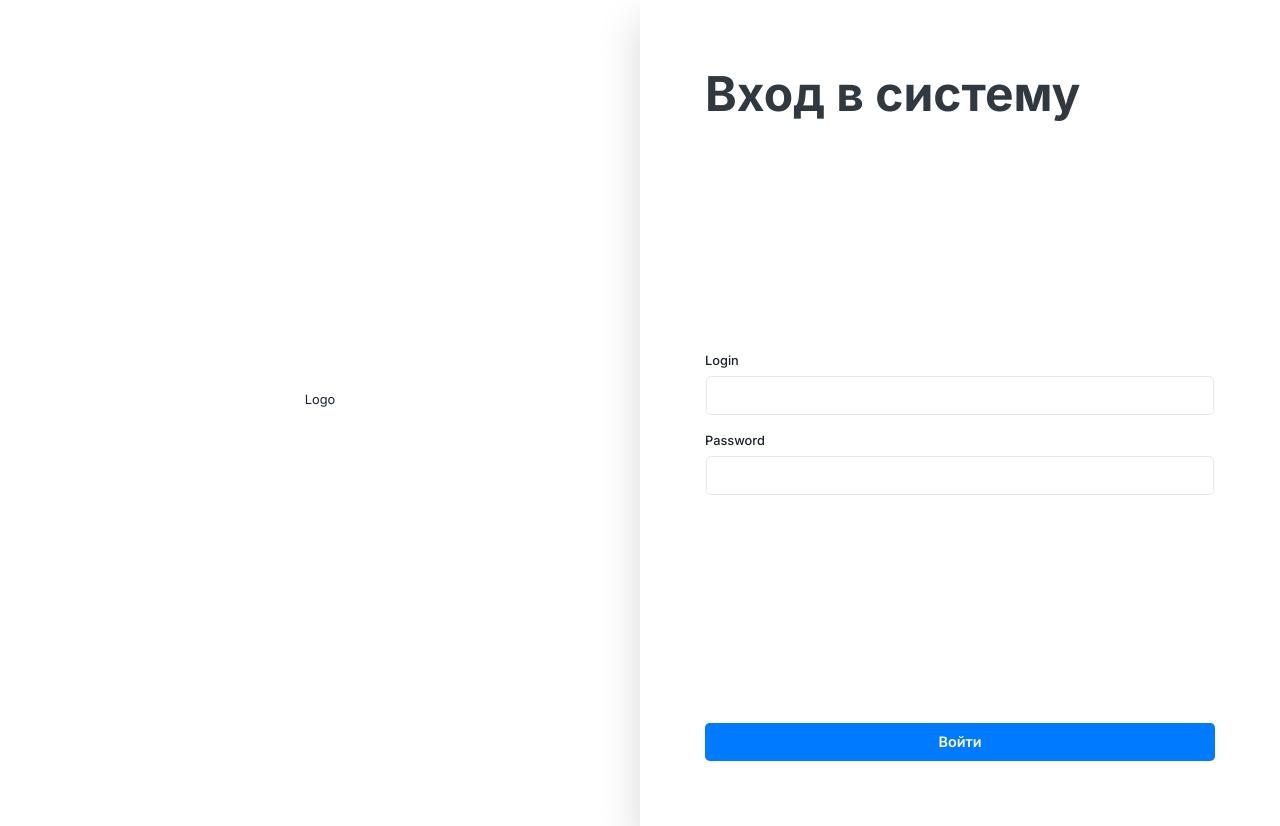
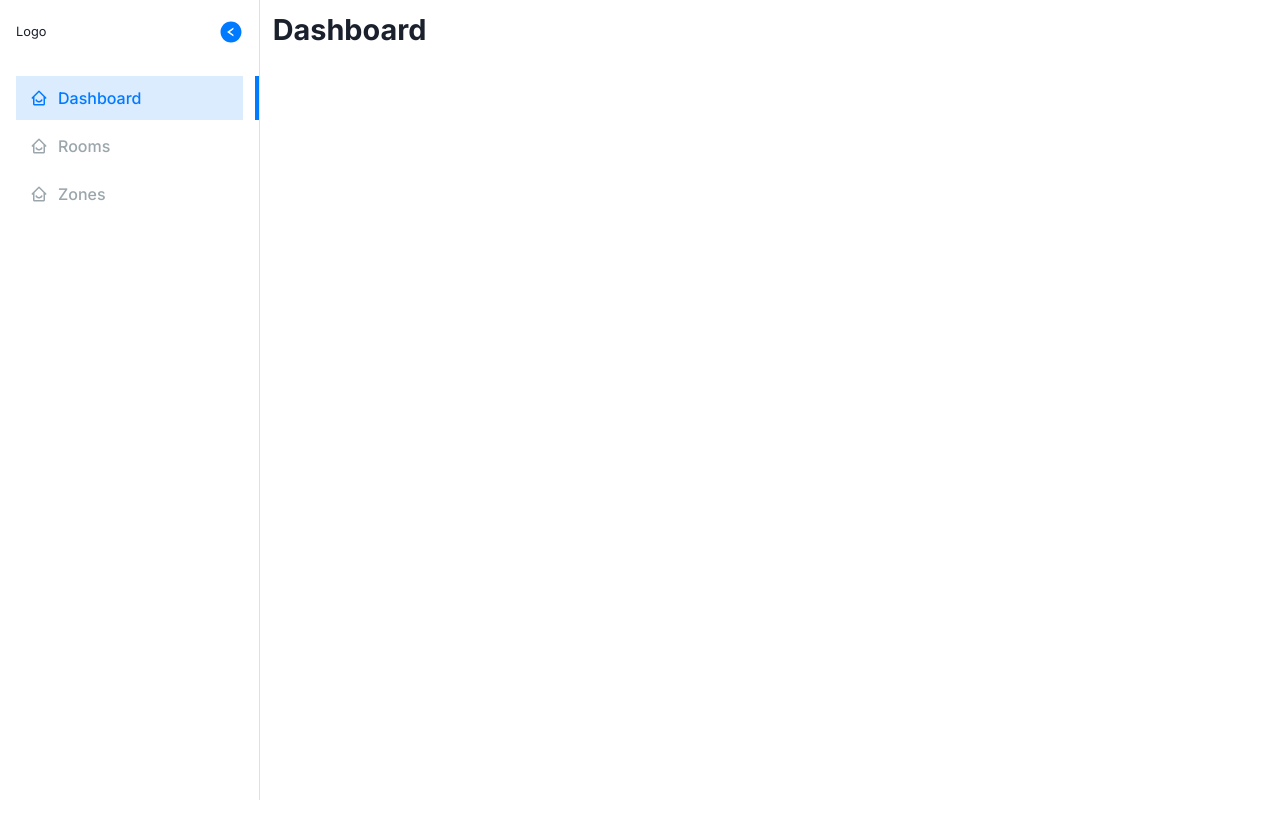
Before and after one commit to Salohidd1n/hotelbeds-admin, a React (Vite) app: page /dashboard in a window 1280 px wide. Before the commit this address led to /login. After the commit the page ends 800 px from the top, so only its background shows below. Built offline with nearby package versions, Linux system fonts and the light colour scheme; what mobx-persist-store would draw is missing.

Commit message:
fix bugs

```diff
--- a/src/layouts/MainLayout/index.jsx
+++ b/src/layouts/MainLayout/index.jsx
@@ -13,15 +13,25 @@ import { Outlet } from 'react-router-dom';
 
 const elements = [
 	{
-		label: 'Дашборд',
+		label: 'Dashboard',
 		icon: BiHomeSmile,
 		link: '/dashboard',
 	},
 	{
-		label: 'Пользователи',
-		icon: FiUser,
-		link: '/users',
+		label: 'Rooms',
+		icon: BiHomeSmile,
+		link: '/rooms',
 	},
+	{
+		label: 'Zones',
+		icon: BiHomeSmile,
+		link: '/zones',
+	},
+	// {
+	// 	label: 'Пользователи',
+	// 	icon: FiUser,
+	// 	link: '/users',
+	// },
 ];
 
 const MainLayout = () => {
--- /dev/null
+++ b/src/modules/Rooms/Detail/index.jsx
@@ -0,0 +1,3 @@
+export default function RoomDetailPage() {
+	return <div></div>;
+}
--- /dev/null
+++ b/src/modules/Rooms/List/index.jsx
@@ -0,0 +1,3 @@
+export default function RoomListPage() {
+	return <div></div>;
+}
--- /dev/null
+++ b/src/modules/Zones/Detail/index.jsx
@@ -0,0 +1,3 @@
+export default function ZoneDetailPage() {
+	return <div></div>;
+}
--- /dev/null
+++ b/src/modules/Zones/List/index.jsx
@@ -0,0 +1,3 @@
+export default function ZoneListPage() {
+	return <div></div>;
+}
--- a/src/router/index.jsx
+++ b/src/router/index.jsx
@@ -5,25 +5,37 @@ import MainLayout from '../layouts/MainLayout';
 import Login from '../modules/Login';
 import authStore from '../store/auth.store';
 import Dashboard from '../modules/Dashboard';
+import RoomListPage from 'modules/Rooms/List';
+import RoomDetailPage from 'modules/Rooms/Detail';
+import ZoneListPage from 'modules/Zones/List';
+import ZoneDetailPage from 'modules/Zones/Detail';
+
 const Router = () => {
 	const { isAuth } = authStore;
 
-	if (!isAuth)
-		return (
-			<Routes>
-				<Route path="/" element={<AuthLayout />}>
-					<Route index element={<Navigate to="/login " />} />
-					<Route path="login" element={<Login />} />
-					<Route path="*" element={<Navigate to="/login" />} />
-				</Route>
-				<Route path="*" element={<Navigate to="/login" />} />
-			</Routes>
-		);
+	// if (!isAuth)
+	// 	return (
+	// 		<Routes>
+	// 			<Route path="/" element={<AuthLayout />}>
+	// 				<Route index element={<Navigate to="/login " />} />
+	// 				<Route path="login" element={<Login />} />
+	// 				<Route path="*" element={<Navigate to="/login" />} />
+	// 			</Route>
+	// 			<Route path="*" element={<Navigate to="/login" />} />
+	// 		</Routes>
+	// 	);
 
 	return (
 		<Routes>
 			<Route path="/" element={<MainLayout />}>
 				<Route index element={<Navigate to="/dashboard" />} />
+				<Route path="dashboard" element={<Dashboard />} />
+				<Route path="rooms" element={<RoomListPage />} />
+				<Route path="rooms/create" element={<RoomDetailPage />} />
+				<Route path="rooms/:id" element={<RoomDetailPage />} />
+				<Route path="zones" element={<ZoneListPage />} />
+				<Route path="zones/create" element={<ZoneDetailPage />} />
+				<Route path="zones/:id" element={<ZoneDetailPage />} />
 				<Route path="dashboard" element={<Dashboard />} />
 				<Route path="*" element={<Navigate to="/dashboard" />} />
 			</Route>
```
